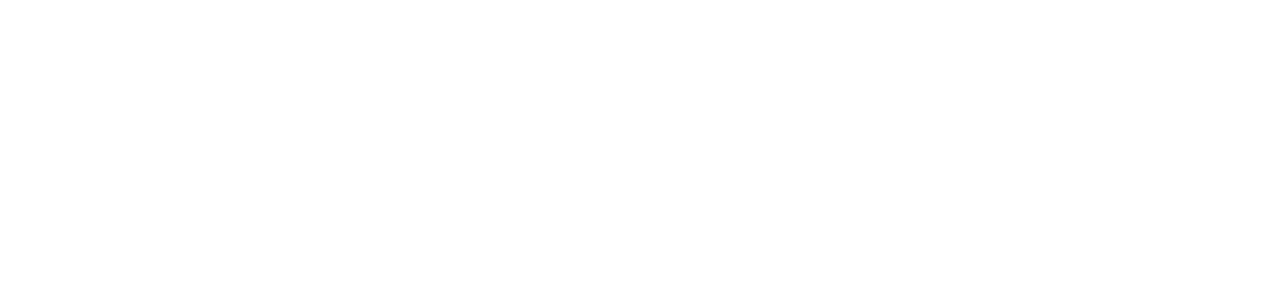
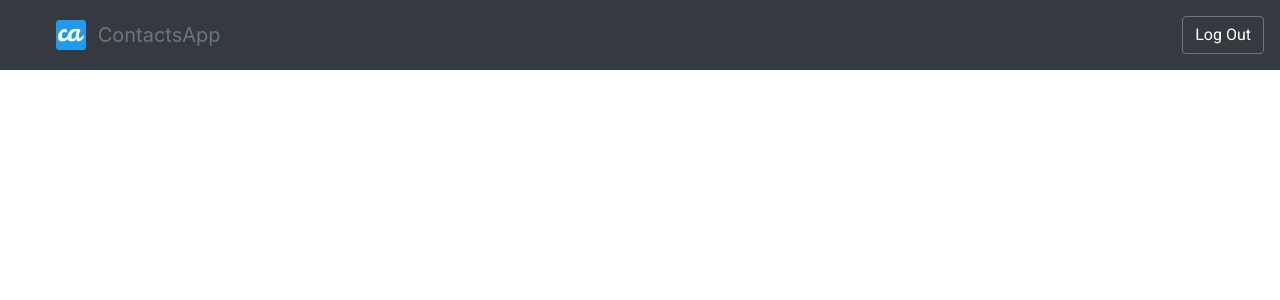
Before and after one commit to fineasb/ContactsApp, an Angular app: page /dashboard in a window 1280 px wide. Before the commit this address led to /. Shown: the top 300 px of the page. Built offline with nearby package versions, Linux system fonts and the light colour scheme.

Commit message:
dashboard

```diff
--- a/src/app/app.module.ts
+++ b/src/app/app.module.ts
@@ -23,9 +23,8 @@ import { ReactiveFormsModule, FormsModule } from '@angular/forms';
     BrowserAnimationsModule,
     NgbModule,
     RouterModule.forRoot([
-      {
-        path:'', component: AuthenticationComponent, pathMatch: 'full'
-      }
+      { path:'', component: AuthenticationComponent, pathMatch: 'full'},
+      { path: 'dashboard', loadChildren: () => import('./dashboard/dashboard.module').then(m => m.DashboardModule) },
 
     ])
   ],
--- a/src/app/authentication/authentication.component.html
+++ b/src/app/authentication/authentication.component.html
@@ -1,5 +1,5 @@
 <div id="form">
-    <form [formGroup]="loginForm" (ngSubmit)="SendIt()">
+    <form [formGroup]="loginForm" (ngSubmit)="LogIn()">
         <div id="imagine">
             <img class="logo" src="assets/contacts.png" alt="Paris">
         </div>
@@ -26,29 +26,9 @@
                 </small>
             </div>
         </div>
-            <button type="submit" [disabled]="!loginForm.valid" class="btn btn-primary btn-block mt-4">Log In</button>
+            <button type="submit" [disabled]="!loginForm.valid" class="btn btn-primary btn-block mt-4">
+                <span *ngIf="spinner" class="spinner-grow spinner-grow-sm" role="status" aria-hidden="true"></span>
+                    Log In
+            </button>
     </form>
 </div>
-
-
-
-
-
-
-
-
-<!--
-
-
-
-
-  <div *ngIf="name.errors?.required">
-    Name is required.
-  </div>
-  <div *ngIf="password.errors?.minlength">
-    Name must be at least 4 characters long.
-  </div>
-  <div *ngIf="name.errors?.forbiddenName">
-    Name cannot be Bob.
-  </div>
-</div> -->
--- a/src/app/authentication/authentication.component.ts
+++ b/src/app/authentication/authentication.component.ts
@@ -1,6 +1,8 @@
 import { Component, OnInit } from '@angular/core';
 
 import { FormGroup, FormBuilder, Validators } from '@angular/forms';
+
+import { Router } from '@angular/router';
 
 @Component({
   selector: 'app-authentication',
@@ -10,12 +12,11 @@ import { FormGroup, FormBuilder, Validators } from '@angular/forms';
 export class AuthenticationComponent implements OnInit {
 
   loginForm: FormGroup;
-  constructor(private fb:FormBuilder) { }
+  spinner: boolean = false;
+  constructor(private fb:FormBuilder, private router:Router) { }
 
 
   ngOnInit(): void {
-
-
       this.loginForm = this.fb.group({
       email: ['', [Validators.email, Validators.required]],
       password: [ '', [Validators.required, Validators.minLength(4)]]
@@ -25,8 +26,15 @@ export class AuthenticationComponent implements OnInit {
   get email() { return this.loginForm.get('email'); }
   get password() { return this.loginForm.get('password'); }
 
-  SendIt(){
+  LogIn(){
     console.log(this.loginForm.value);
+    this.spinner = true;
+    setTimeout( () => {
+    if(this.loginForm.invalid){
+      return;
+    }
+    this.router.navigate(['/dashboard']);
+     }, 900 );
   }
 
 }
--- /dev/null
+++ b/src/app/dashboard/dashboard.component.html
@@ -0,0 +1,12 @@
+<nav class="navbar navbar-dark bg-dark">
+    <a style="line-height:30px; margin-left:40px; font-family:-apple-system, BlinkMacSystemFont, 'Segoe UI', Roboto, Oxygen, Ubuntu, Cantarell, 'Open Sans', 'Helvetica Neue', sans-serif" class="navbar-brand" href="#">
+      <img src="assets/contact.png" width="30" height="30" class="d-inline-block align-top" alt="">
+        <span class="text-secondary" style="margin-left:6px"> ContactsApp</span>
+    </a>
+
+    <span class="navbar-text">
+        <button (click)="logOut()" type="button" class="btn btn-outline-secondary"><a style="text-decoration:none" routerLink="/login">
+            <span *ngIf="spinner" class="spinner-grow spinner-grow-sm" role="status" aria-hidden="true"></span>
+                    Log Out</a></button>
+    </span>
+</nav>
--- /dev/null
+++ b/src/app/dashboard/dashboard.component.ts
@@ -0,0 +1,27 @@
+import { Component, OnInit } from '@angular/core';
+
+import { Router } from '@angular/router';
+
+@Component({
+  selector: 'app-dashboard',
+  templateUrl: './dashboard.component.html',
+  styleUrls: ['./dashboard.component.scss']
+})
+export class DashboardComponent implements OnInit {
+
+  spinner:boolean = false;
+
+  constructor(private router:Router) { }
+
+  ngOnInit(): void {
+
+  }
+
+  logOut(){
+    this.spinner = true;
+    setTimeout( () => {
+      this.router.navigate(['']);
+       }, 900 );
+  }
+
+}
```
Also changed, not shown: src/app/dashboard/dashboard.module.ts (+10 -2 lines), src/app/dashboard/dashboard.component.scss (added), 1 other file (tests, documents, lock files or other folders).
